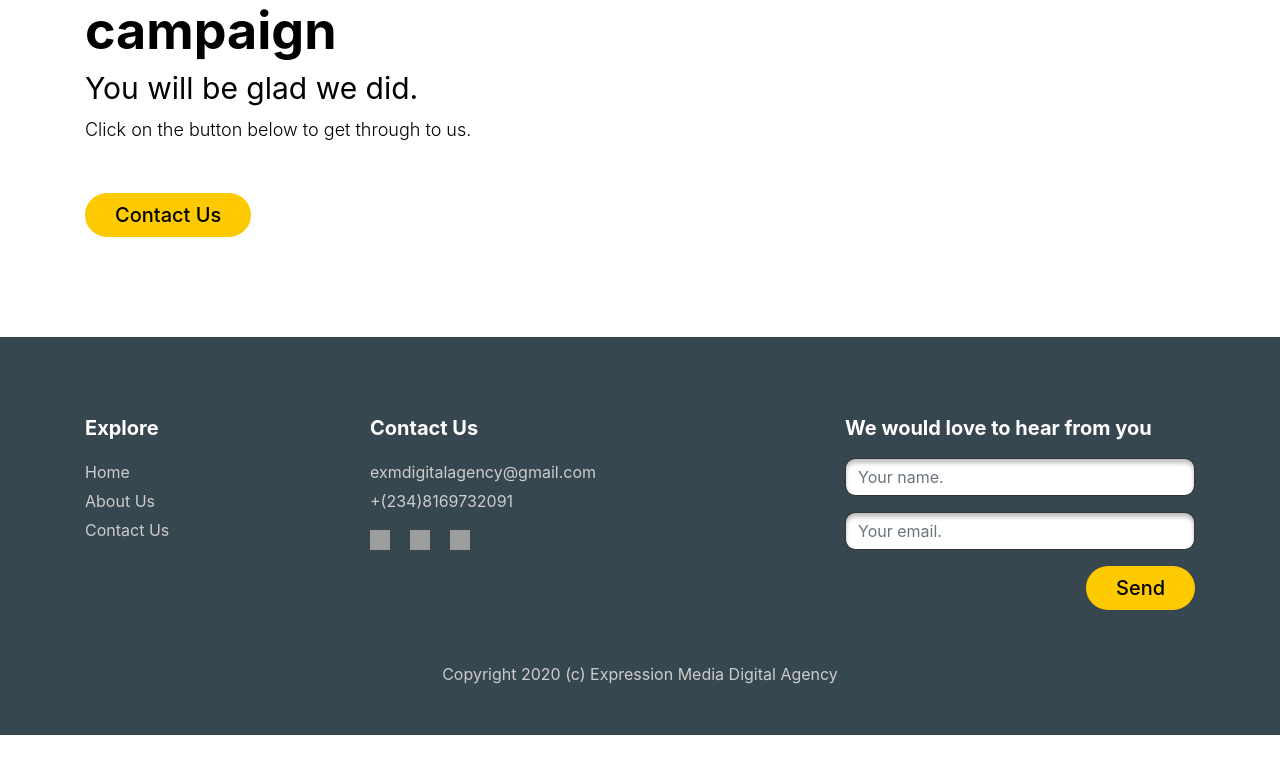
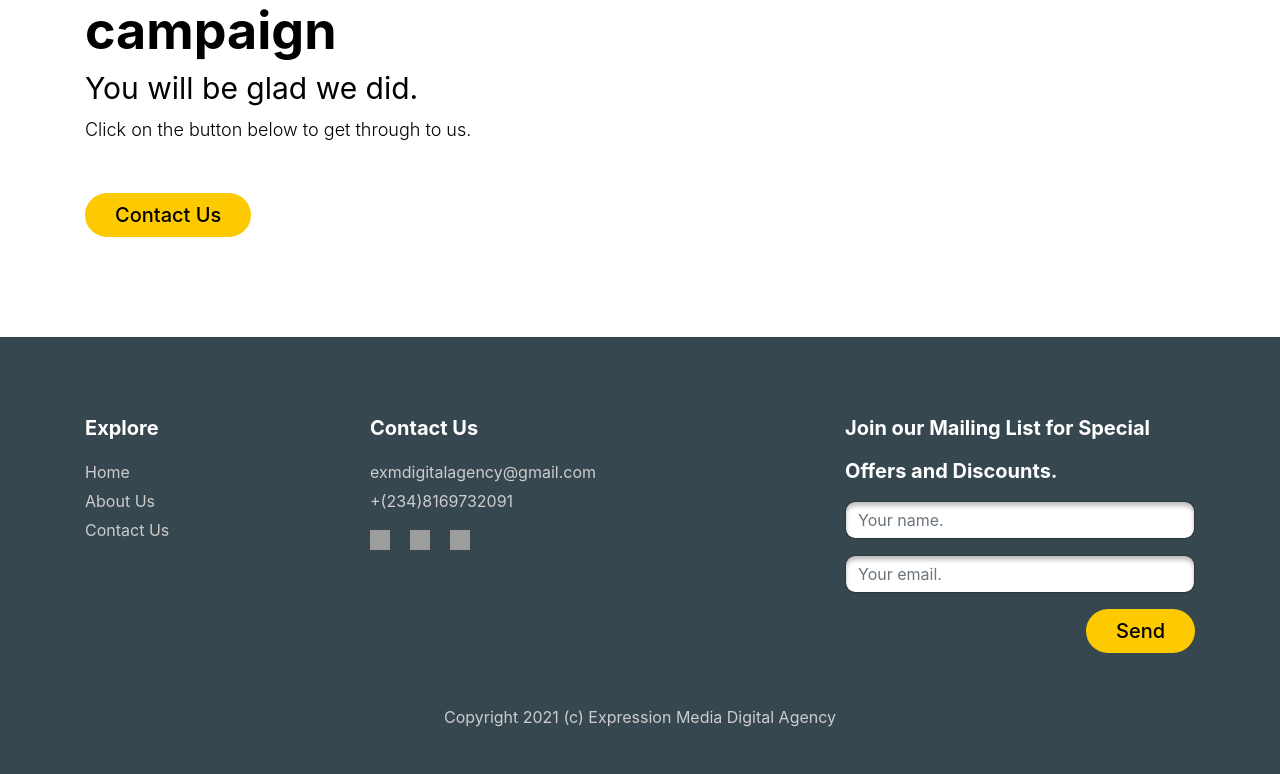
Before and after one commit to expression-media-digital-agency/exm-site-updateone, a Next.js app: page /about in a window 1280 px wide. Shown: the part 2668-3442 px from the top of the page. Before the commit the page ends 3403 px from the top, so only its background shows below. Built offline with nearby package versions, Linux system fonts and the light colour scheme; grey boxes are pictures that could not be loaded; a web font is replaced by a local one.

Commit message:
update to footer

```diff
--- a/components/Footer/Footer.js
+++ b/components/Footer/Footer.js
@@ -50,13 +50,13 @@ const Footer = () =>  (
                         <div className="col-sm-2"></div>
 
                         <div className="col-sm-4">
-                            <h3 className="footer-heading">We would love to hear from you</h3>
+                            <h3 className="footer-heading">Join our Mailing List for Special Offers and Discounts.</h3>
                             <FooterForm/>
                         </div>
                     </div>
                     <div className="row">
                         <div className="col-sm-12 text-center copyright">
-                            <p className="footer-text ">Copyright 2020 (c) Expression Media Digital Agency</p>
+                            <p className="footer-text ">Copyright 2021 (c) Expression Media Digital Agency</p>
                         </div>
                     </div>
                 </div>
```
